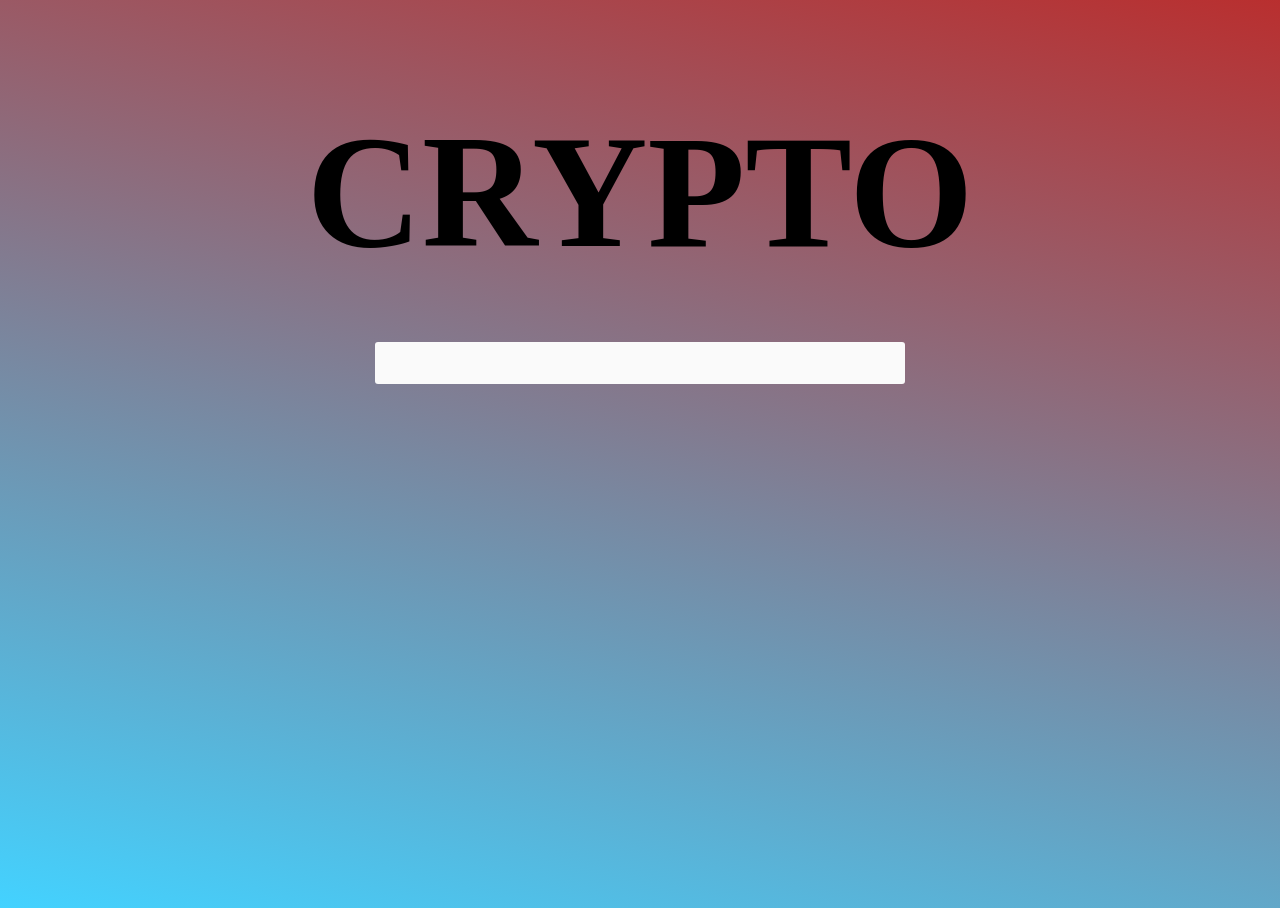
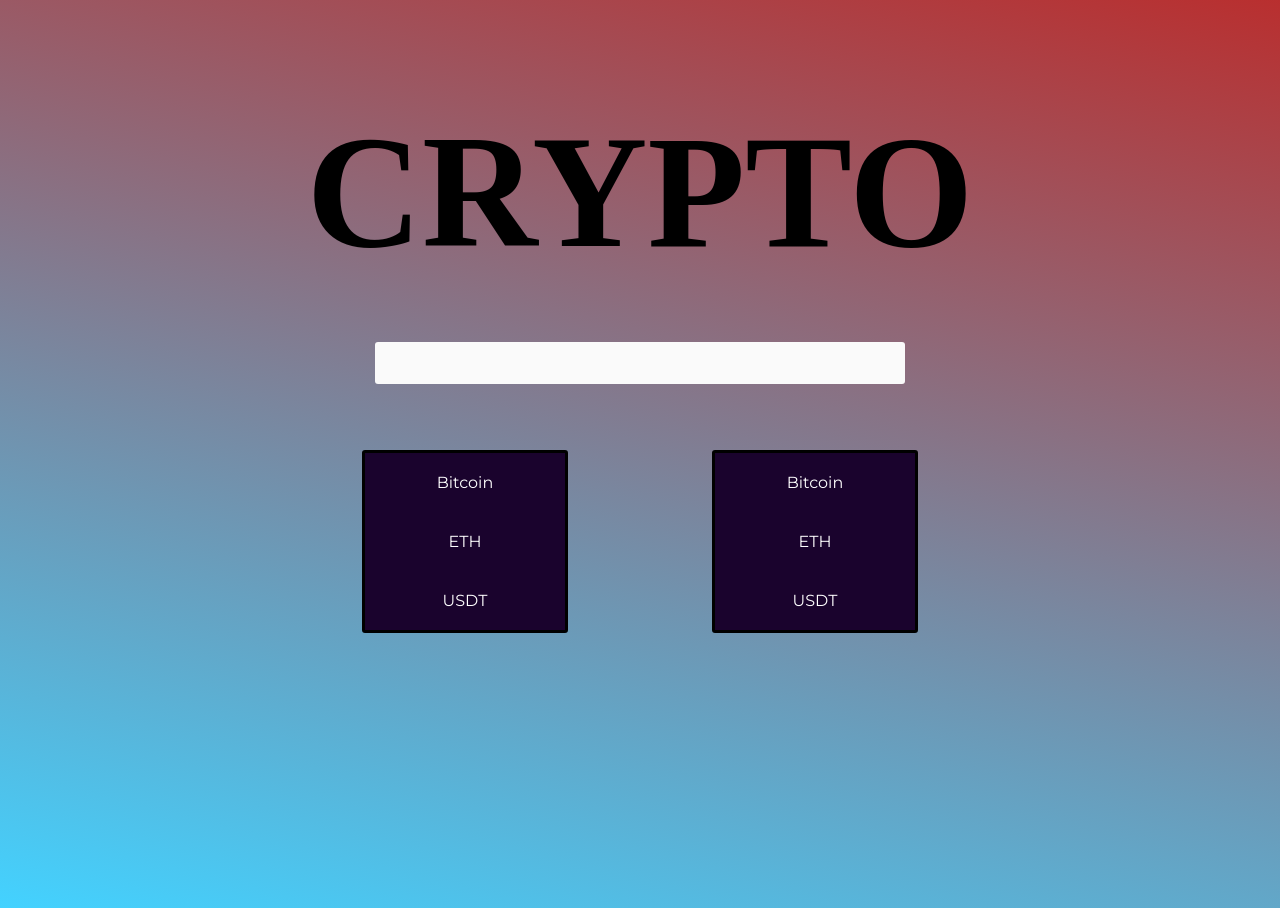
Before and after one commit to 3qrsb/exchanger, a Vue app: page / in a window 1280 px wide. Built offline with nearby package versions, Linux system fonts and the light colour scheme; a web font is replaced by a local one.

Commit message:
some css + selector of cryptos

```diff
--- a/src/App.vue
+++ b/src/App.vue
@@ -1,16 +1,26 @@
 <template>
     <h1>CRYPTO</h1>
     <Input />
+    <div className="selectors">
+        <Selector />
+        <Selector />
+    </div>
 </template>
 
 <script>
 import Input from './components/Input.vue'
+import Selector from './components/Selector.vue'
 
 export default {
-    components: { Input }
+    components: { Input, Selector }
 }
 </script>
 
 <style scoped>
-
+.selectors {
+    display: flex;
+    justify-content: space-around;
+    width: 700px;
+    margin: 0 auto;
+}
 </style>
--- /dev/null
+++ b/src/components/Selector.vue
@@ -0,0 +1,35 @@
+<template>
+    <ul>
+        <li>Bitcoin</li>
+        <li>ETH</li>
+        <li>USDT</li>
+    </ul>
+</template>
+
+<script>
+export default {
+
+}
+</script>
+
+<style scoped>
+ul {
+    list-style: none;
+    width: 200px;
+    padding: 0;
+    border-radius: 3px;
+    border: 3px solid #000
+}
+
+li {
+    display: block;
+    background: #1A032D;
+    color: #fff;
+    padding: 20px 0;
+}
+
+li:hover, li.active {
+    background: #24043e;
+    cursor: pointer;
+}
+</style>
```
